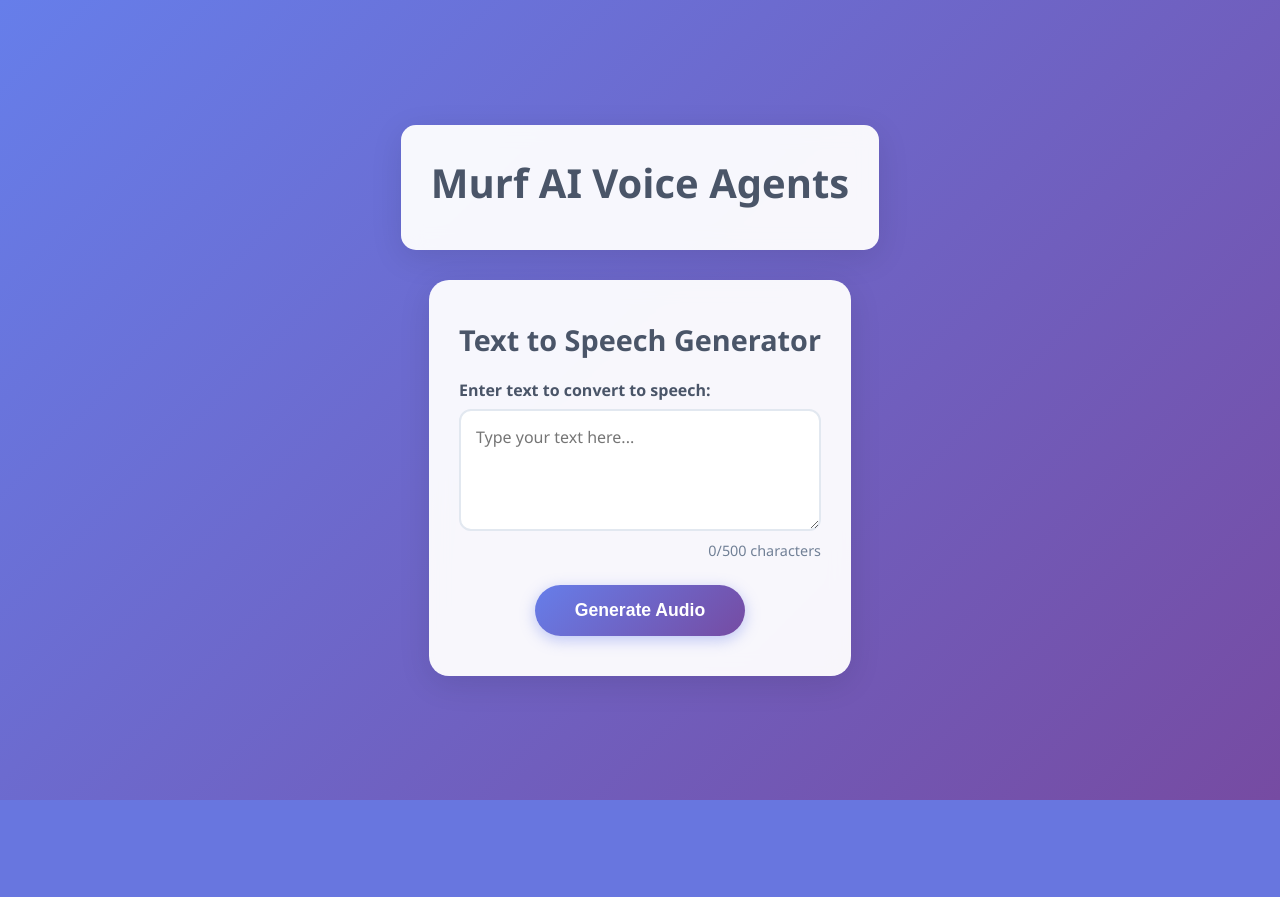
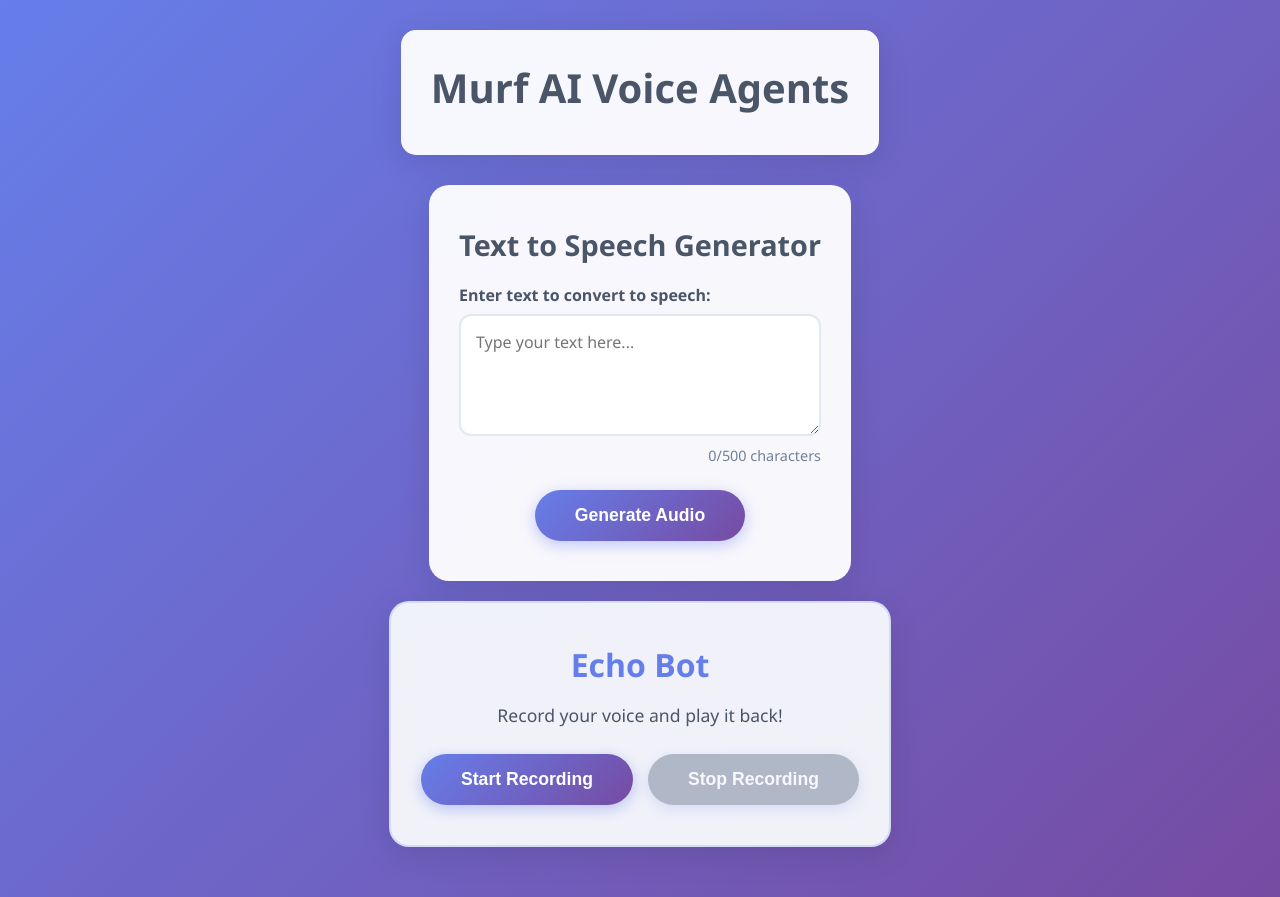
Before and after one commit to NamanSoni18/30_days_Voice_Agents, a FastAPI app: page / in a window 1280 px wide. Before the commit the page ends 800 px from the top, so only its background shows below. Run offline with FastAPI, Linux system fonts and the light colour scheme.

Commit message:
Completed Day 04 Task

```diff
--- a/static/app.js
+++ b/static/app.js
@@ -3,7 +3,6 @@
 
   const textInput = document.getElementById("textInput");
   const generateBtn = document.getElementById("generateBtn");
-  const testBackendBtn = document.getElementById("testBackendBtn");
   const messageDisplay = document.getElementById("messageDisplay");
   const audioContainer = document.getElementById("audioContainer");
   const audioPlayer = document.getElementById("audioPlayer");
@@ -11,7 +10,6 @@
   const btnText = document.querySelector(".btn-text");
   const btnLoader = document.querySelector(".btn-loader");
 
-  // Character counter
   textInput.addEventListener("input", function () {
     const count = textInput.value.length;
     charCount.textContent = count;
@@ -124,4 +122,233 @@
       generateBtn.click();
     }
   });
+
+  // Echo Bot functionality
+  let mediaRecorder;
+  let audioChunks = [];
+  let currentStream;
+  let recordingStartTime;
+  let recordingTimer;
+
+  const startRecordingBtn = document.getElementById("startRecordingBtn");
+  const stopRecordingBtn = document.getElementById("stopRecordingBtn");
+  const recordingStatus = document.getElementById("recordingStatus");
+  const recordingTimerDisplay = document.getElementById("recordingTimer");
+  const echoMessageDisplay = document.getElementById("echoMessageDisplay");
+  const echoAudioContainer = document.getElementById("echoAudioContainer");
+  const echoAudioPlayer = document.getElementById("echoAudioPlayer");
+  const playAgainBtn = document.getElementById("playAgainBtn");
+  const recordAgainBtn = document.getElementById("recordAgainBtn");
+
+  if (!navigator.mediaDevices || !navigator.mediaDevices.getUserMedia) {
+    if (startRecordingBtn) {
+      showEchoMessage("Your browser doesn't support audio recording. Please use a modern browser like Chrome, Firefox, or Safari.", "error");
+      startRecordingBtn.disabled = true;
+    }
+  } else {
+    if (startRecordingBtn && stopRecordingBtn) {
+      startRecordingBtn.addEventListener("click", startRecording);
+      stopRecordingBtn.addEventListener("click", stopRecording);
+
+      if (playAgainBtn) {
+        playAgainBtn.addEventListener("click", function() {
+          echoAudioPlayer.currentTime = 0;
+          echoAudioPlayer.play().catch(e => console.log("Play failed:", e));
+        });
+      }
+
+      if (recordAgainBtn) {
+        recordAgainBtn.addEventListener("click", function() {
+          hideEchoAudio();
+          resetRecordingState();
+        });
+      }
+    }
+  }
+
+  async function startRecording() {
+    if (!navigator.mediaDevices || !navigator.mediaDevices.getUserMedia) {
+      showEchoMessage("Your browser doesn't support audio recording.", "error");
+      return;
+    }
+
+    try {
+      audioChunks = [];
+      recordingStartTime = Date.now();
+      currentStream = await navigator.mediaDevices.getUserMedia({
+        audio: {
+          echoCancellation: true,
+          noiseSuppression: true,
+          autoGainControl: true
+        }
+      });
+
+      mediaRecorder = new MediaRecorder(currentStream, {
+        mimeType: getSupportedMimeType()
+      });
+
+      mediaRecorder.onstart = function() {
+        console.log("Recording started");
+        recordingStatus.style.display = "block";
+        startRecordingBtn.disabled = true;
+        stopRecordingBtn.disabled = false;
+        hideEchoAudio();
+        showEchoMessage("Recording started! Speak into your microphone.", "success");
+
+        startRecordingTimer();
+      };
+
+      mediaRecorder.ondataavailable = function(event) {
+        if (event.data.size > 0) {
+          audioChunks.push(event.data);
+        }
+      };
+
+      mediaRecorder.onstop = function() {
+        console.log("Recording stopped");
+        const recordingDuration = Math.round((Date.now() - recordingStartTime) / 1000);
+
+        const audioBlob = new Blob(audioChunks, { type: getSupportedMimeType() });
+        const audioUrl = URL.createObjectURL(audioBlob);
+
+        showEchoAudio(audioUrl, recordingDuration);
+
+        if (currentStream) {
+          currentStream.getTracks().forEach(track => track.stop());
+        }
+
+        resetRecordingState();
+      };
+
+      mediaRecorder.onerror = function(event) {
+        console.error("MediaRecorder error:", event.error);
+        showEchoMessage("Recording failed. Please try again.", "error");
+        resetRecordingState();
+      };
+
+      mediaRecorder.start();
+
+    } catch (error) {
+      console.error("Error starting recording:", error);
+
+      if (error.name === 'NotAllowedError') {
+        showEchoMessage("Microphone access denied. Please allow microphone access and try again.", "error");
+      } else if (error.name === 'NotFoundError') {
+        showEchoMessage("No microphone found. Please connect a microphone and try again.", "error");
+      } else if (error.name === 'NotSupportedError') {
+        showEchoMessage("Audio recording not supported in your browser.", "error");
+      } else {
+        showEchoMessage("Failed to start recording: " + error.message, "error");
+      }
+
+      resetRecordingState();
+    }
+  }
+
+  function stopRecording() {
+    if (mediaRecorder && mediaRecorder.state === "recording") {
+      mediaRecorder.stop();
+      stopRecordingTimer();
+      showEchoMessage("Recording stopped! Processing audio...", "success");
+    } else {
+      console.log("No active recording to stop");
+      resetRecordingState();
+    }
+  }
+
+  function startRecordingTimer() {
+    if (recordingTimerDisplay) {
+      let seconds = 0;
+      recordingTimerDisplay.textContent = "0s";
+
+      recordingTimer = setInterval(() => {
+        seconds++;
+        recordingTimerDisplay.textContent = `${seconds}s`;
+      }, 1000);
+    }
+  }
+
+  function stopRecordingTimer() {
+    if (recordingTimer) {
+      clearInterval(recordingTimer);
+      recordingTimer = null;
+    }
+  }
+
+  function resetRecordingState() {
+    if (startRecordingBtn) startRecordingBtn.disabled = false;
+    if (stopRecordingBtn) stopRecordingBtn.disabled = true;
+    if (recordingStatus) recordingStatus.style.display = "none";
+
+    stopRecordingTimer();
+
+    if (currentStream) {
+      currentStream.getTracks().forEach(track => track.stop());
+      currentStream = null;
+    }
+  }
+
+  function getSupportedMimeType() {
+    const mimeTypes = [
+      'audio/webm;codecs=opus',
+      'audio/webm',
+      'audio/mp4',
+      'audio/ogg;codecs=opus',
+      'audio/wav'
+    ];
+
+    for (let mimeType of mimeTypes) {
+      if (MediaRecorder.isTypeSupported(mimeType)) {
+        return mimeType;
+      }
+    }
+
+    return 'audio/webm';
+  }
+
+  function showEchoMessage(message, type) {
+    if (echoMessageDisplay) {
+      echoMessageDisplay.style.display = "flex";
+      echoMessageDisplay.innerHTML = `
+        <div class="${type}-message">
+          ${message}
+        </div>
+      `;
+
+      if (type === "success") {
+        setTimeout(() => {
+          echoMessageDisplay.innerHTML = "";
+          echoMessageDisplay.style.display = "none";
+        }, 5000);
+      }
+    }
+  }
+
+  function showEchoAudio(audioUrl, duration) {
+    if (echoAudioPlayer && echoAudioContainer) {
+      echoAudioPlayer.src = audioUrl;
+      echoAudioContainer.style.display = "block";
+
+      const durationText = duration ? ` (${duration}s)` : "";
+      showEchoMessage(`Recording complete${durationText}! Your echo is ready to play.`, "success");
+
+      echoAudioContainer.scrollIntoView({ behavior: "smooth" });
+
+      setTimeout(() => {
+        echoAudioPlayer.play().catch(e => {
+          console.log("Auto-play failed (browser policy):", e);
+        });
+      }, 500);
+    }
+  }
+
+  function hideEchoAudio() {
+    if (echoAudioContainer) {
+      echoAudioContainer.style.display = "none";
+    }
+    if (echoAudioPlayer && echoAudioPlayer.src) {
+      URL.revokeObjectURL(echoAudioPlayer.src);
+      echoAudioPlayer.src = "";
+    }
+  }
 });
--- a/static/style.css
+++ b/static/style.css
@@ -7,6 +7,7 @@
 }
 
 body {
+    padding: 30px;
     font-family: 'Segoe UI', Tahoma, Geneva, Verdana, sans-serif;
     background: linear-gradient(135deg, #667eea 0%, #764ba2 100%);
     min-height: 100vh;
@@ -55,6 +56,25 @@
     border-radius: 20px;
     box-shadow: 0 8px 32px rgba(0, 0, 0, 0.1);
     backdrop-filter: blur(10px);
+    margin-bottom: 20px;
+}
+
+.tts-section {
+    background: rgba(255, 255, 255, 0.95);
+    padding: 40px 30px;
+    border-radius: 20px;
+    box-shadow: 0 8px 32px rgba(0, 0, 0, 0.1);
+    backdrop-filter: blur(10px);
+    margin-bottom: 20px;
+}
+
+.echo-section {
+    background: rgba(248, 250, 252, 0.95);
+    padding: 40px 30px;
+    border-radius: 20px;
+    box-shadow: 0 8px 32px rgba(0, 0, 0, 0.1);
+    backdrop-filter: blur(10px);
+    border: 2px solid rgba(102, 126, 234, 0.2);
 }
 
 .card {
@@ -255,6 +275,98 @@
     color: #2d3748;
 }
 
+/* Echo Bot Specific Styles */
+.echo-section .card h1 {
+    color: #667eea;
+    margin-bottom: 15px;
+    font-size: 2rem;
+    font-weight: 700;
+    text-align: center;
+}
+
+.echo-section .card p {
+    color: #4a5568;
+    margin-bottom: 25px;
+    font-size: 1.1rem;
+    line-height: 1.6;
+    text-align: center;
+}
+
+.recording-status {
+    margin: 20px 0;
+    padding: 15px;
+    background: #fff5f5;
+    border: 2px dashed #fc8181;
+    border-radius: 10px;
+    animation: slideIn 0.3s ease-out;
+}
+
+.recording-indicator {
+    display: flex;
+    align-items: center;
+    justify-content: center;
+    gap: 10px;
+    color: #e53e3e;
+    font-weight: 600;
+}
+
+.recording-timer {
+    background: #e53e3e;
+    color: white;
+    padding: 2px 8px;
+    border-radius: 10px;
+    font-size: 0.9em;
+    min-width: 30px;
+    text-align: center;
+}
+
+.pulse {
+    width: 12px;
+    height: 12px;
+    background: #e53e3e;
+    border-radius: 50%;
+    animation: pulse 1.5s infinite;
+}
+
+@keyframes pulse {
+    0% {
+        transform: scale(1);
+        opacity: 1;
+    }
+    50% {
+        transform: scale(1.2);
+        opacity: 0.7;
+    }
+    100% {
+        transform: scale(1);
+        opacity: 1;
+    }
+}
+
+.audio-actions {
+    margin-top: 15px;
+    display: flex;
+    gap: 10px;
+    justify-content: center;
+    flex-wrap: wrap;
+}
+
+.btn.secondary {
+    background: #718096;
+    color: white;
+}
+
+.btn.secondary:hover:not(:disabled) {
+    background: #4a5568;
+    transform: translateY(-2px);
+}
+
+.btn:disabled {
+    opacity: 0.5;
+    cursor: not-allowed;
+    transform: none !important;
+}
+
 /* Animations */
 @keyframes slideIn {
     from {
@@ -285,12 +397,17 @@
         font-size: 1rem;
     }
 
-    main {
+    main, .tts-section, .echo-section {
         padding: 30px 20px;
+        margin-bottom: 15px;
     }
 
     .card h2 {
         font-size: 1.5rem;
+    }
+
+    .echo-section .card h1 {
+        font-size: 1.7rem;
     }
 
     .card p {
@@ -301,4 +418,13 @@
         padding: 12px 30px;
         font-size: 1rem;
     }
+
+    .controls {
+        flex-direction: column;
+        align-items: center;
+    }
+
+    .btn.primary, .btn.secondary {
+        min-width: 200px;
+    }
 }
--- a/templates/index.html
+++ b/templates/index.html
@@ -12,7 +12,8 @@
         <h1>Murf AI Voice Agents</h1>
       </header>
 
-      <main>
+      <!-- Text to Speech Section -->
+      <main class="tts-section">
         <div class="card">
           <h2>Text to Speech Generator</h2>
           <div class="form-group">
@@ -50,6 +51,43 @@
           </div>
         </div>
       </main>
+
+      <main class="echo-section">
+        <div class="card">
+          <h1>Echo Bot</h1>
+          <p>Record your voice and play it back!</p>
+
+          <div class="controls">
+            <button id="startRecordingBtn" class="btn primary">
+              <span class="btn-text">Start Recording</span>
+            </button>
+            <button id="stopRecordingBtn" class="btn secondary" disabled>
+              <span class="btn-text">Stop Recording</span>
+            </button>
+          </div>
+
+          <div id="recordingStatus" class="recording-status" style="display: none;">
+            <div class="recording-indicator">
+              <div class="pulse"></div>
+              <span>Recording...</span>
+              <span id="recordingTimer" class="recording-timer">0s</span>
+            </div>
+          </div>
+
+          <div id="echoMessageDisplay" class="message-display"></div>
+
+          <div id="echoAudioContainer" class="audio-container" style="display: none;">
+            <h3>Your Recording:</h3>
+            <audio id="echoAudioPlayer" controls>
+              Your browser does not support the audio element.
+            </audio>
+            <div class="audio-actions">
+              <button id="playAgainBtn" class="btn secondary">Play Again</button>
+              <button id="recordAgainBtn" class="btn primary">Record Again</button>
+            </div>
+          </div>
+        </div>
+      </main>
     </div>
 
     <script src="/static/app.js"></script>
```
Also changed, not shown: README.md.
